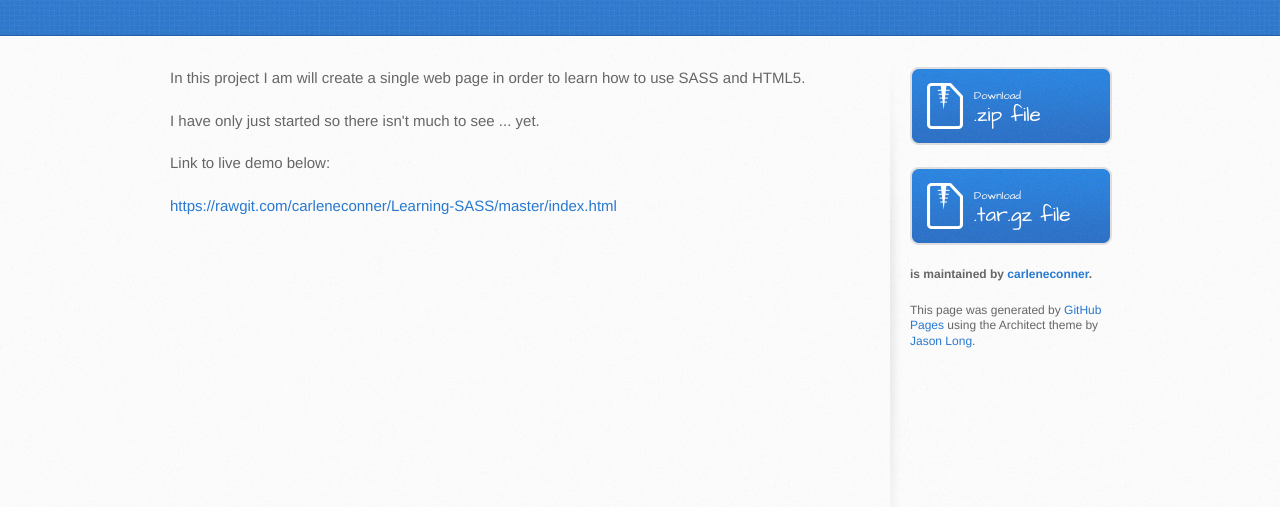
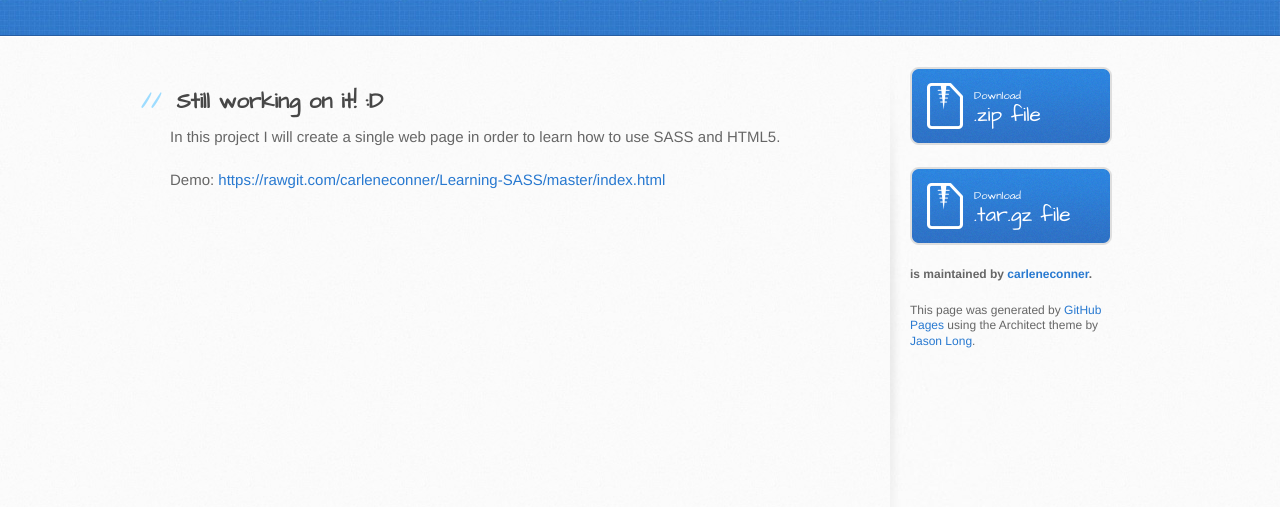
Before and after one commit to CarleneCannon-Conner/Learning-SASS, a plain HTML site: page index.html in a window 1280 px wide. Shown: the part 165-672 px from the top of the page. Drawn offline with Linux system fonts and the light colour scheme.

Commit message:
Create gh-pages branch via GitHub

```diff
--- a/index.html
+++ b/index.html
@@ -28,13 +28,12 @@
     <div id="content-wrapper">
       <div class="inner clearfix">
         <section id="main-content">
-          <p>In this project I am will create a single web page in order to learn how to use SASS and HTML5.</p>
+          <h2>
+<a id="still-working-on-it-d" class="anchor" href="#still-working-on-it-d" aria-hidden="true"><span aria-hidden="true" class="octicon octicon-link"></span></a>Still working on it! :D</h2>
 
-<p>I have only just started so there isn't much to see ... yet.</p>
+<p>In this project I will create a single web page in order to learn how to use SASS and HTML5.</p>
 
-<p>Link to live demo below:</p>
-
-<p><a href="https://rawgit.com/carleneconner/Learning-SASS/master/index.html">https://rawgit.com/carleneconner/Learning-SASS/master/index.html</a></p>
+<p>Demo: <a href="https://rawgit.com/carleneconner/Learning-SASS/master/index.html">https://rawgit.com/carleneconner/Learning-SASS/master/index.html</a></p>
         </section>
 
         <aside id="sidebar">
--- a/params.json
+++ b/params.json
@@ -1 +1 @@
-{"name":"Learning SASS","tagline":"Hello and Welcome","body":"In this project I am will create a single web page in order to learn how to use SASS and HTML5.\r\n\r\nI have only just started so there isn't much to see ... yet.\r\n\r\nLink to live demo below:\r\n\r\nhttps://rawgit.com/carleneconner/Learning-SASS/master/index.html\r\n","google":"","note":"Don't delete this file! It's used internally to help with page regeneration."}
+{"name":"Learning SASS","tagline":"Hello and Welcome","body":"## Still working on it! :D\r\n\r\nIn this project I will create a single web page in order to learn how to use SASS and HTML5.\r\n\r\nDemo: https://rawgit.com/carleneconner/Learning-SASS/master/index.html\r\n","google":"","note":"Don't delete this file! It's used internally to help with page regeneration."}
```
